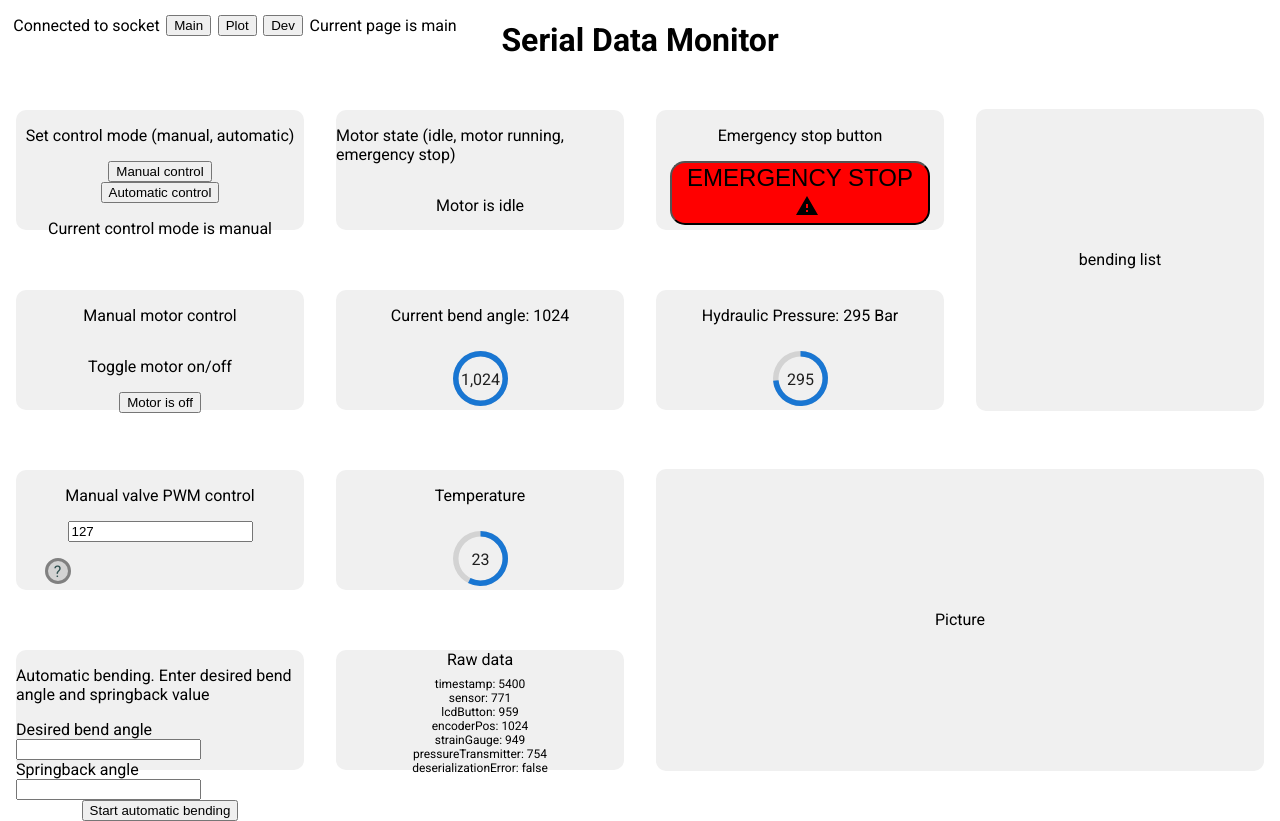
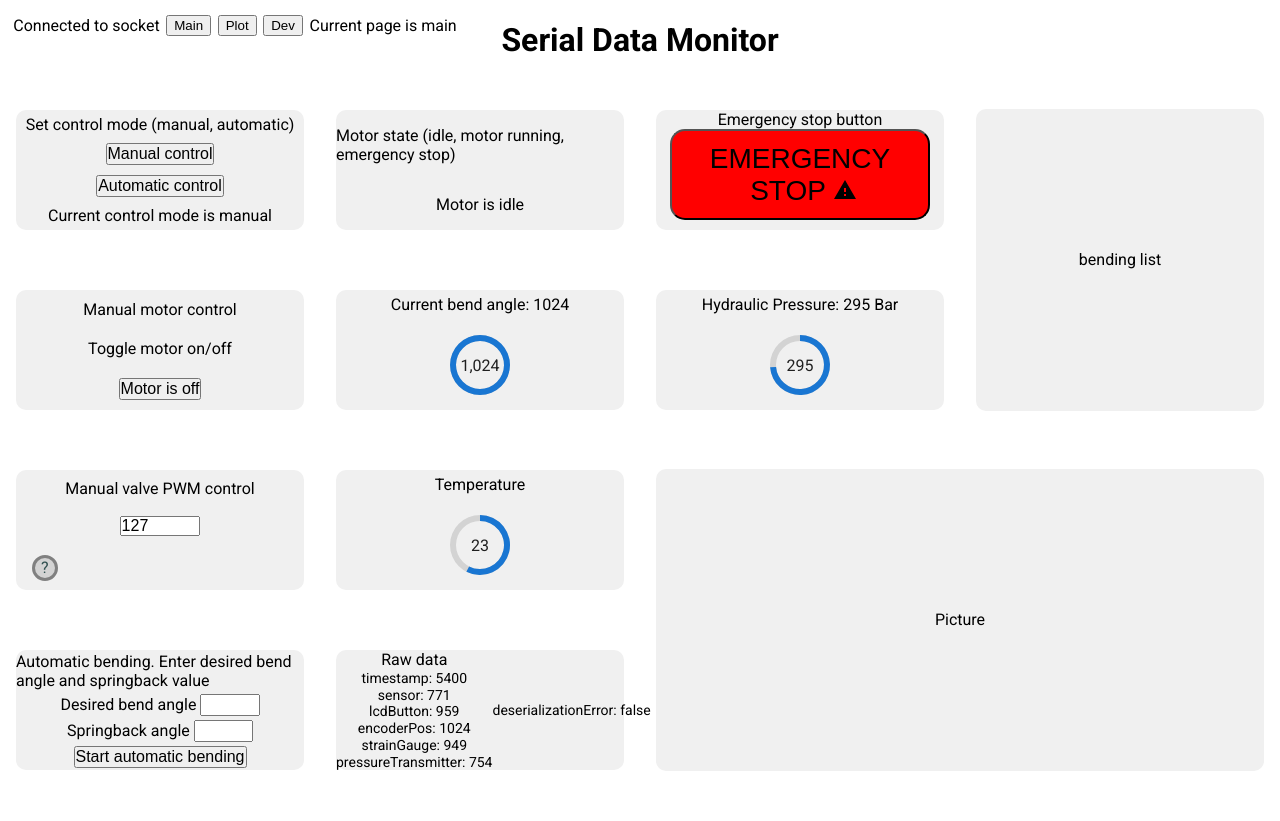
Before and after one commit to levipettersen/TubeBender, a React (Create React App) app in the folder serial-monitor/: page / in a window 1280 px wide. After the commit the page ends 800 px from the top, so only its background shows below. Built offline with nearby package versions, Linux system fonts and the light colour scheme.

Commit message:
fixed scaling with window dimensions

```diff
--- a/serial-monitor/src/App.css
+++ b/serial-monitor/src/App.css
@@ -79,7 +79,13 @@
   display: flex;
   flex-direction: column;
   align-items: center;
-  justify-content: flex-start;
+  justify-content: space-around;
   border-radius: 10px;
   height: 15vh;
 }
+
+.mainContainer > * > * {
+  padding: 0;
+  margin: 0;
+  font-size: 2vh;
+}
--- a/serial-monitor/src/App.js
+++ b/serial-monitor/src/App.js
@@ -9,6 +9,8 @@ import Plot from 'react-plotly.js';
 import ExportButtonCSV from './ExportButtonCSV';
 
 import HoverInfo from './Components/HoverInfo';
+
+import useWindowDimensions from './Components/useWindowDimensions';
 
 import { Gauge } from '@mui/x-charts/Gauge'
 // https://mui.com/x/react-charts/gauge/
@@ -62,6 +64,9 @@ function App() {
     // give each entry a unique color
     return {name: entry[0], checked: false, color: `rgb(${Math.floor(Math.random()*256)}, ${Math.floor(Math.random()*256)}, ${Math.floor(Math.random()*256)})`};
   }));
+
+  const { height, width } = useWindowDimensions();
+  console.log(`Height: ${height}, Width: ${width}`);
 
   // Comment out for local testing
   // socket.emit('arduinoData', JSON5.stringify(arduinoData));
@@ -253,22 +258,27 @@ function App() {
               defaultValue={127}
               onChange={(e) => setArduinoData({ ...arduinoData, valvePWM: e.target.value})}
               value={arduinoData.valvePWM}
+              style={{
+                width: "6vw",
+                height: "2vh"
+              }}
               />
               {/* <p>Note: valve can only be adjusted when motor is off. 127 is neutral. &lt;127 is CCW/CW. &gt;127 is CCW/CW </p> */}
               <div style={{
                 position: "relative",
                 // top: "30px",
-                top: "2vh",
+                top: "0vh",
                 // right: "150px",
-                right: "8vw",
+                right: "9vw",
+                // fontSize: "1.5vh",
                 }}>
-                <HoverInfo>Operator Note: valve can only be adjusted when motor is off. 127 is neutral. &lt;127 is CCW/CW. &gt;127 is CCW/CW</HoverInfo>
+                <HoverInfo><p style={{width: "17.5vw", fontSize: "1.5vh"}} >Operator Note: valve can only be adjusted when motor is off. 127 is neutral. &lt;127 is CCW/CW. &gt;127 is CCW/CW </p></HoverInfo>
               </div>
             </div>
             <div>
               <p>Automatic bending. Enter desired bend angle and springback value </p>
-              <p style={{margin:"0"}}>Desired bend angle <input type="number" /> </p>
-              <p style={{margin:"0"}}>Springback angle <input type="number" /> </p>
+              <p style={{margin:"0"}}>Desired bend angle <input style={{width: "4vw", height: "2vh"}} type="number" /> </p>
+              <p style={{margin:"0"}}>Springback angle <input style={{width: "4vw", height: "2vh"}} type="number" /> </p>
               <button>Start automatic bending</button>
             </div>
             <div>
@@ -284,8 +294,8 @@ function App() {
               <p>Current bend angle: {serialData.encoderPos} </p>
               <div>
                 <Gauge
-                width={75}
-                height={75}
+                width={height/10}
+                height={height/10}
                 value={serialData.encoderPos}
                 valueMin={0}
                 valueMax={1023}
@@ -297,8 +307,8 @@ function App() {
 
               <div>
                 <Gauge
-                width={75}
-                height={75}
+                width={height/10}
+                height={height/10}
                 value={23}
                 valueMin={0}
                 valueMax={40}
@@ -306,9 +316,14 @@ function App() {
               </div>
 
               </div>
-            <div> <p
+            <div style={{
+              display: "flex",
+              flexDirection: "column",
+              // alignItems: "flex-start",
+              flexWrap: "wrap",
+            }} > <p
               style={{
-                margin: "0 0 0.5em 0"
+                // margin: "0 0 0.5em 0"
               }}
             >Raw data</p>
               {
@@ -317,7 +332,7 @@ function App() {
                     <p
                     style={{
                       margin: "0",
-                      fontSize: "12px",
+                      fontSize: "1.75vh",
                     }}
                     key={index}>{entry[0]}: {String(entry[1])}</p>
                   );
@@ -333,7 +348,7 @@ function App() {
                 backgroundColor: "red",
                 marginBottom: "10px",
                 borderRadius: "15px",
-                fontSize: "1.5em",
+                fontSize: "3.5vh",
               }}
               onClick={() => {
                 setEmergencyStop(true)
@@ -367,8 +382,8 @@ function App() {
 
               <div>
                 <Gauge
-                width={75}
-                height={75}
+                width={height/10}
+                height={height/10}
                 value={Math.round(serialData.pressureTransmitter*400/1023)}
                 valueMin={0}
                 valueMax={400}
--- a/serial-monitor/src/Components/HoverInfo.js
+++ b/serial-monitor/src/Components/HoverInfo.js
@@ -18,7 +18,7 @@ function HoverInfo(props) {
             border: "3px solid grey",
             borderRadius: "20px",
             }} onMouseEnter={onHover} onMouseLeave={onLeave}>
-            <p style={{color: "#2F4F4F"}}>?</p> {hover && <div style={{position: "absolute", left: "30px", color: "#2F4F4F", width: "300px"}}>{props.children}</div>}
+            <p style={{color: "#2F4F4F"}}>?</p> {hover && <div style={{position: "absolute", left: "30px", color: "#2F4F4F"}}>{props.children}</div>}
         </div>
     );
 }
--- /dev/null
+++ b/serial-monitor/src/Components/useWindowDimensions.js
@@ -0,0 +1,24 @@
+import { useState, useEffect } from 'react';
+
+function getWindowDimensions() {
+  const { innerWidth: width, innerHeight: height } = window;
+  return {
+    width,
+    height
+  };
+}
+
+export default function useWindowDimensions() {
+  const [windowDimensions, setWindowDimensions] = useState(getWindowDimensions());
+
+  useEffect(() => {
+    function handleResize() {
+      setWindowDimensions(getWindowDimensions());
+    }
+
+    window.addEventListener('resize', handleResize);
+    return () => window.removeEventListener('resize', handleResize);
+  }, []);
+
+  return windowDimensions;
+}
```
